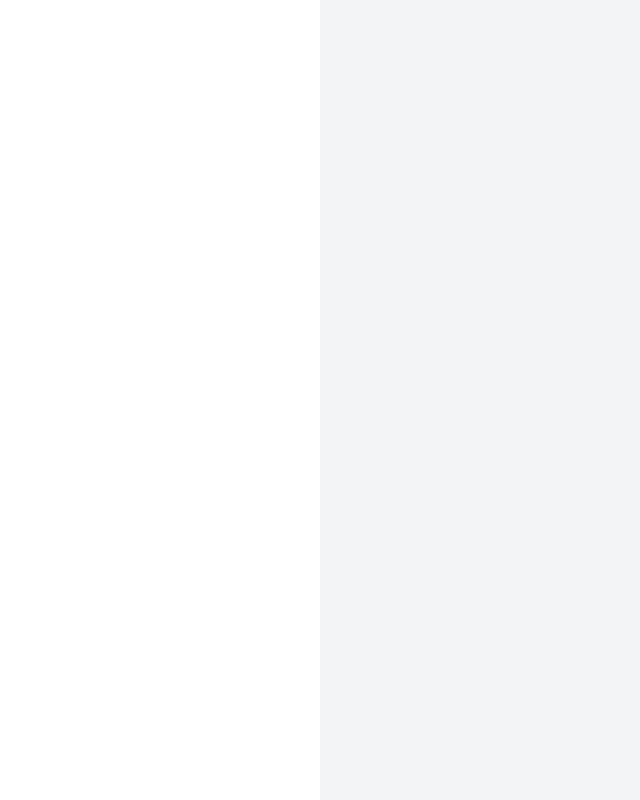
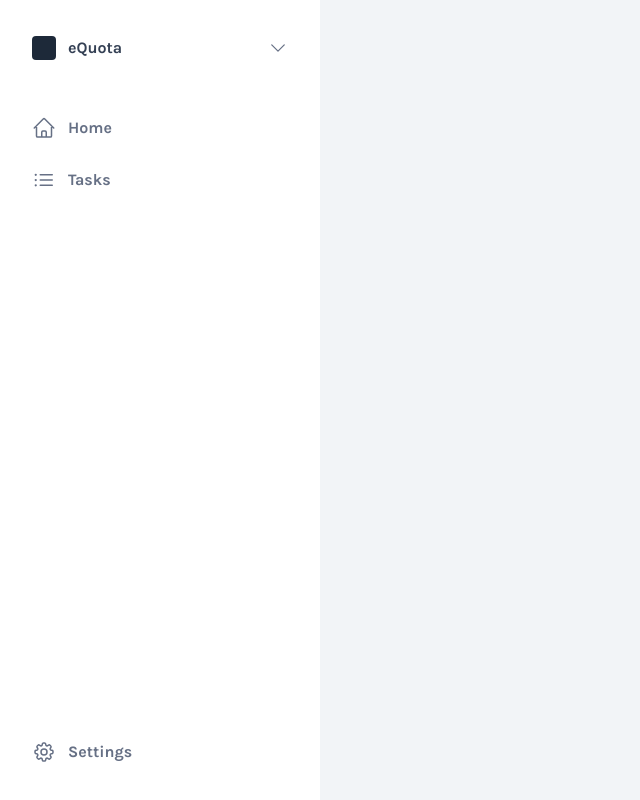
Before and after one commit to aiWxby/equota-jira-clone, a Vue app: page / in a window 1280 px wide. Shown: the whole page, without its empty margins (0-640 px from the left). Built offline with nearby package versions, Linux system fonts and the light colour scheme.

Commit message:
import SideBarMenuList component to TheSideBar component

```diff
--- a/src/components/TheSideBar.vue
+++ b/src/components/TheSideBar.vue
@@ -1,9 +1,16 @@
 <template>
-  <div class="h-full w-80 bg-white p-6"></div>
+  <div class="h-full w-80 bg-white p-6">
+    <SideBarMenuList />
+  </div>
 </template>
 
 <script>
+import SideBarMenuList from "./SideBarMenuList.vue";
+
 export default {
   name: "TheSideBar",
+  components: {
+    SideBarMenuList,
+  },
 };
 </script>
```
